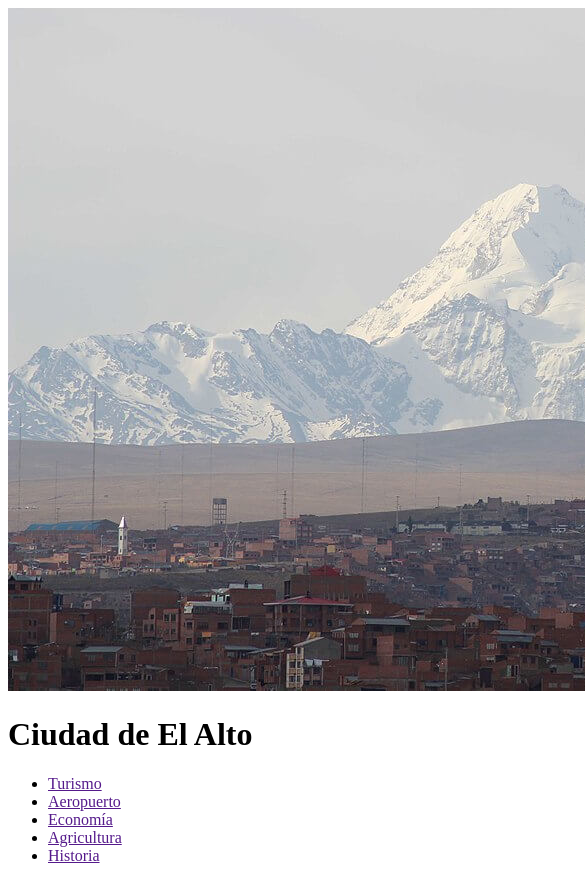
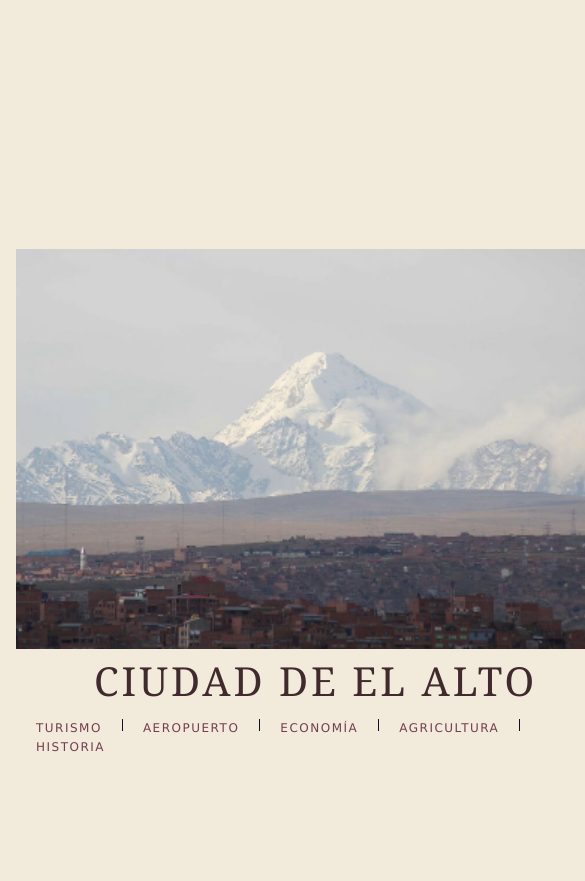
Before and after one commit to angelgcdev/experimentos-y-apuntes, a plain HTML site: page CSS-experiments/proyecto4-responsiveVertical/index.html in a window 390 px wide. Shown: the top 881 px of the page, 585 px wide, since content can reach past the window. After the commit the page ends 844 px from the top, so only its background shows below. Drawn offline with Linux system fonts and the light colour scheme.

Commit message:
Proyecto 4 responsive vertical terminado

```diff
--- a/CSS-experiments/proyecto4-responsiveVertical/css/styles.css
+++ b/CSS-experiments/proyecto4-responsiveVertical/css/styles.css
@@ -0,0 +1,111 @@
+/*Estilos generales*/
+* {
+  box-sizing: border-box;
+  margin: 0;
+  padding: 0;
+}
+
+html {
+  font-size: 10px;
+}
+
+body {
+    font-family: Georgia, "Times New Roman", Times, serif;
+    font-size: 1.6rem;
+    margin: 0;
+    text-align: center;
+    background-color: var(--sand);
+}
+
+a {
+  text-decoration: none;
+}
+
+li {
+  list-style-type: none;
+}
+
+/*Variables*/
+:root {
+  /*Color pallete*/
+  --black: #0d1326;
+  --white: #fdfdfd;
+  --whitegray: #adb2c5;
+  --gray: #868b97;
+  --wine: #402a2e;
+  --grape: #733c50;
+  --sand: #f2ebdc;
+  --gravel: #8c8281;
+  --lightGray: #d9d9d9;
+
+  /*Font sizes*/
+  --titulo1: 3.6rem;
+  --titulo2: 2.8rem;
+  --titulo3: 2rem;
+  --titulo4: 1.6rem;
+  --normal: 1.6rem;
+  --small: 1.4rem;
+  --smaller: 1.2rem;
+}
+
+/*Estilos para el header*/
+.header {
+  margin: 0 1.6rem;
+  display: grid;
+  grid-template-rows: 3fr minmax(100px, 400px) max-content auto 1fr;
+  justify-items: center;
+  height: 100vh;
+}
+
+.header__img{
+    grid-row: 2;
+    height: 100%;
+}
+
+.header__title {
+  text-transform: uppercase;
+  font-weight: normal;
+  font-size: 4rem;
+  letter-spacing: 0.3rem;
+  color: var(--wine);
+  line-height: 1.6;
+
+  grid-row: 3;
+}
+
+.nav {
+  grid-row: 4;
+}
+
+.nav__ul {
+  font-family: Verdana, Geneva, Tahoma, sans-serif;
+  font-size: var(--smaller);
+  font-weight: normal;
+  text-transform: uppercase;
+  letter-spacing: 0.15rem;
+  display: inline-block;
+  margin: 0.32rem 0;
+  text-align: center;
+}
+
+.nav__list {
+  float: left;
+  border-right: 1px solid var(--black);
+  padding: 0 2rem;
+  line-height: 1.6;
+  height: 1.2rem;
+  margin: 0.32rem 0;
+}
+
+.nav__list:last-child {
+  border-right: none;
+}
+
+.nav__link {
+  display: block;
+  color: var(--grape);
+}
+
+.nav__link:hover {
+  color: var(--gravel);
+}
--- a/CSS-experiments/proyecto4-responsiveVertical/index.html
+++ b/CSS-experiments/proyecto4-responsiveVertical/index.html
@@ -7,16 +7,30 @@
     <link rel="stylesheet" href="./css/styles.css" />
   </head>
   <body>
-    <header>
-      <img src="./assets/img/ElAlto.jpg" alt="Ciudad de El Alto" />
-      <h1>Ciudad de El Alto</h1>
-      <nav>
-        <ul>
-          <li><a href="">Turismo</a></li>
-          <li><a href="">Aeropuerto</a></li>
-          <li><a href="">Economía</a></li>
-          <li><a href="">Agricultura</a></li>
-          <li><a href="">Historia</a></li>
+    <header class="header">
+        <img
+          class="header__img"
+          src="./assets/img/ElAlto-400.jpg"
+          alt="Ciudad de El Alto"
+        />
+      <h1 class="header__title">Ciudad de El Alto</h1>
+      <nav class="nav">
+        <ul class="nav__ul">
+          <li class="nav__list">
+            <a class="nav__link" href="">Turismo</a>
+          </li>
+          <li class="nav__list">
+            <a class="nav__link" href="">Aeropuerto</a>
+          </li>
+          <li class="nav__list">
+            <a class="nav__link" href="">Economía</a>
+          </li>
+          <li class="nav__list">
+            <a class="nav__link" href="">Agricultura</a>
+          </li>
+          <li class="nav__list">
+            <a class="nav__link" href="">Historia</a>
+          </li>
         </ul>
       </nav>
     </header>
```
Also changed, not shown: CSS-experiments/proyecto4-responsiveVertical/assets/img/ElAlto-400.jpg (added).
